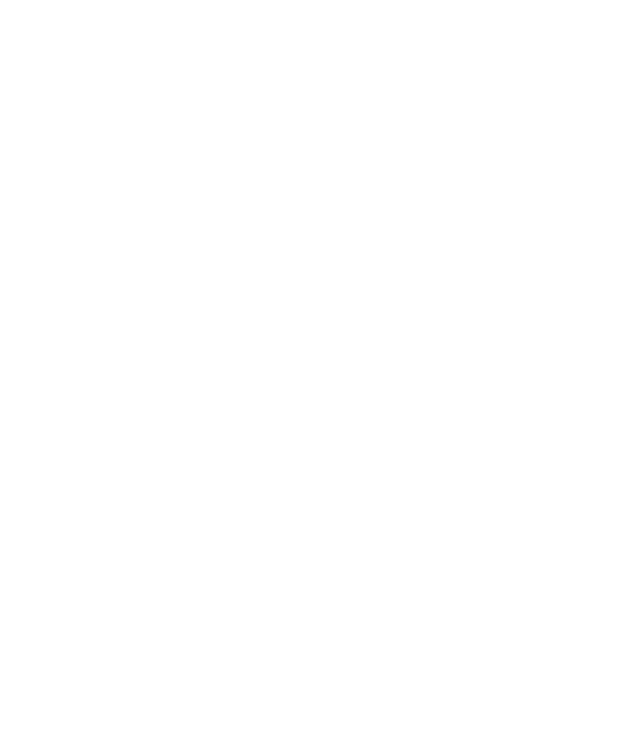
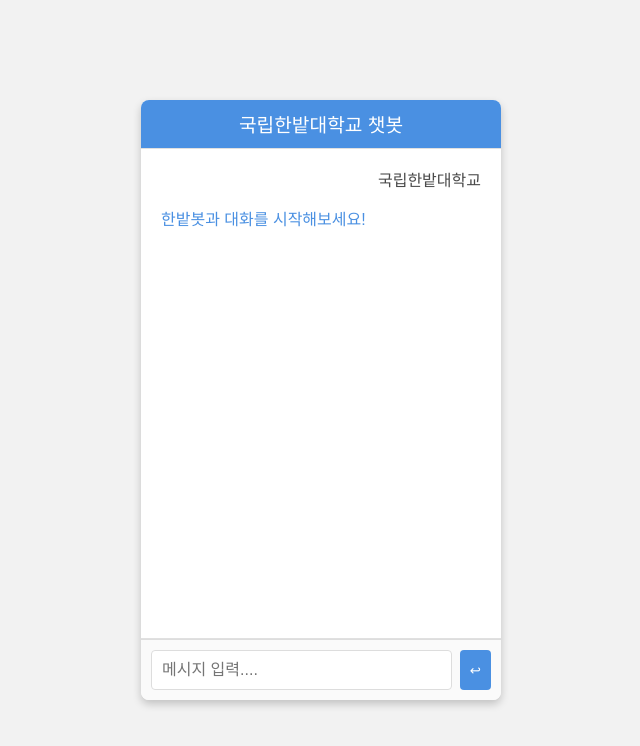
Before and after one commit to opensource-sw-programming-team-project/Team-Project, a plain HTML site: page index.html in a window 1280 px wide. Shown: the whole page, without its empty margins (319-959 px from the left). Drawn offline with Linux system fonts and the light colour scheme.

Commit message:
first front

```diff
--- a/index.html
+++ b/index.html
@@ -4,7 +4,91 @@
     <meta charset="UTF-8">
     <meta name="viewport" content="width=device-width, initial-scale=1.0">
     <title>Document</title>
+    <style>
+        body {
+            font-family: Arial, sans-serif;
+            display: flex;
+            justify-content: center;
+            align-items: center;
+            height: 100vh;
+            margin: 0;
+            background-color: #f2f2f2;
+        }
+        .chat-container {
+            width: 360px;
+            height: 600px;
+            display: flex;
+            flex-direction: column;
+            border-radius: 8px;
+            box-shadow: 0 4px 8px rgba(0, 0, 0, 0.2);
+            overflow: hidden;
+            background-color: #ffffff;
+        }
+        .chat-header {
+            background-color: #4a90e2;
+            color: white;
+            text-align: center;
+            padding: 10px;
+            font-size: 1.2em;
+        }
+        .chat-messages {
+            flex-grow: 1;
+            padding: 20px;
+            overflow-y: auto;
+            border-top: 1px solid #e0e0e0;
+            border-bottom: 1px solid #e0e0e0;
+        }
+        .message {
+            margin-bottom: 15px;
+            line-height: 1.5;
+        }
+        .user-message {
+            text-align: right;
+            color: #4a4a4a;
+        }
+        .bot-message {
+            text-align: left;
+            color: #4a90e2;
+        }
+        .chat-input {
+            display: flex;
+            padding: 10px;
+            border-top: 1px solid #ddd;
+            background-color: #fafafa;
+        }
+        .chat-input input {
+            flex-grow: 1;
+            padding: 10px;
+            border: 1px solid #ddd;
+            border-radius: 4px;
+            font-size: 1em;
+        }
+        .chat-input button {
+            background-color: #4a90e2;
+            color: white;
+            border: none;
+            padding: 10px;
+            margin-left: 8px;
+            cursor: pointer;
+            border-radius: 4px;
+        }
+        .chat-input button:hover {
+            background-color: #3b78c2;
+        }
+    </style>
 </head>
+<body><div class="chat-container">
+    <div class="chat-header">국립한밭대학교 챗봇</div>
+    <div class="chat-messages">
+        <div class="message user-message">국립한밭대학교</div>
+        <div class="message bot-message">한밭봇과 대화를 시작해보세요!</div>
+    </div>
+    <div class="chat-input">
+        <input type="text" placeholder="메시지 입력....">
+        <button>↩</button>
+    </div>
+</div>
+</body>
 <body>
     <!-- import datetime
 #딕셔너리를 사용해 키워드와 응답을 짝을 짓고 키워드가 있을시 응답을 답하는 형식
```
